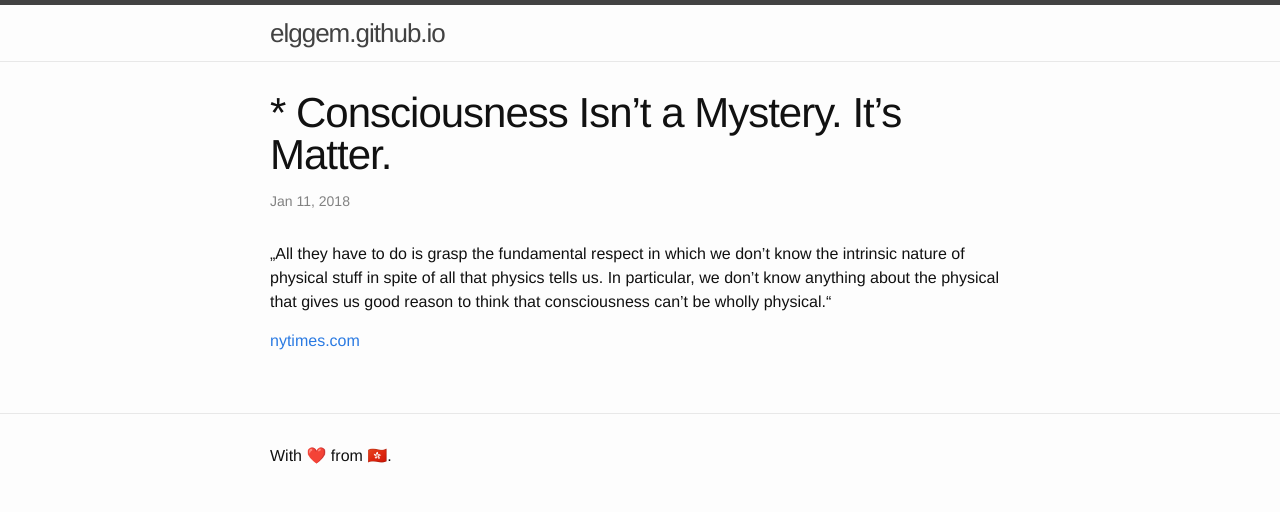
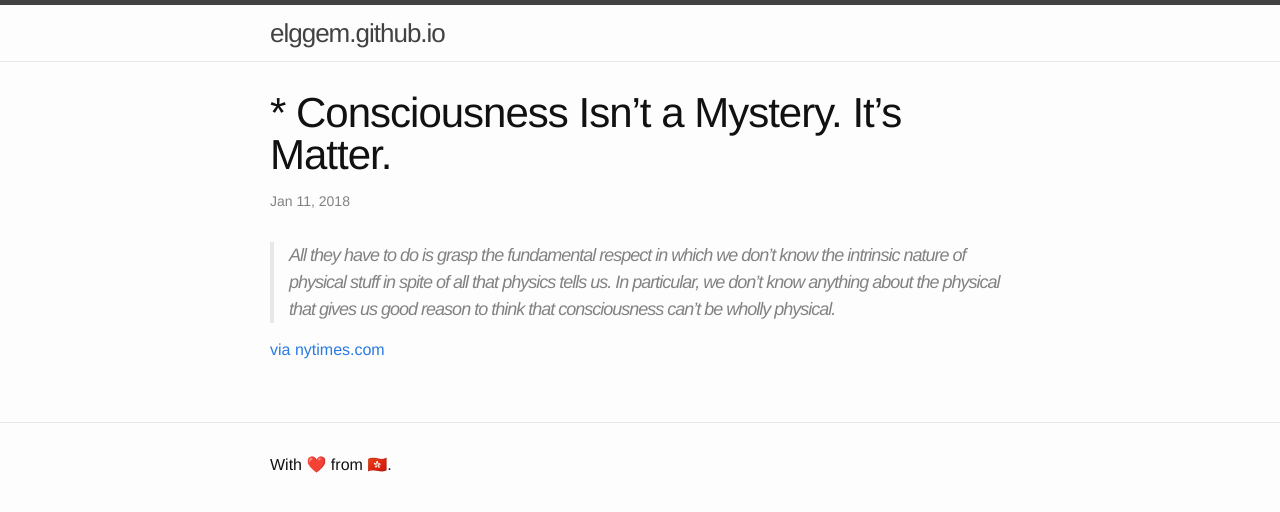
Before and after one commit to elggem/elggem.github.io, a Jekyll site: the page built from _posts/2018-01-11-consciousness-nytimes.md, in a window 1280 px wide. Shown: the top 512 px of the page. Built offline with Jekyll 4.4.1, drawn with Linux system fonts in a browser that asks for light colours.

Commit message:
new link

```diff
--- a/_posts/2018-01-11-consciousness-nytimes.md
+++ b/_posts/2018-01-11-consciousness-nytimes.md
@@ -5,6 +5,6 @@ date:   2018-01-11 18:00:00 +0800
 categories: link article consciousness
 ---
 
-„All they have to do is grasp the fundamental respect in which we don’t know the intrinsic nature of physical stuff in spite of all that physics tells us. In particular, we don’t know anything about the physical that gives us good reason to think that consciousness can’t be wholly physical.“
+  > All they have to do is grasp the fundamental respect in which we don’t know the intrinsic nature of physical stuff in spite of all that physics tells us. In particular, we don’t know anything about the physical that gives us good reason to think that consciousness can’t be wholly physical.
 
-[nytimes.com](https://www.nytimes.com/2016/05/16/opinion/consciousness-isnt-a-mystery-its-matter.html?smid=fb-share)
+[via nytimes.com](https://www.nytimes.com/2016/05/16/opinion/consciousness-isnt-a-mystery-its-matter.html?smid=fb-share)
```
